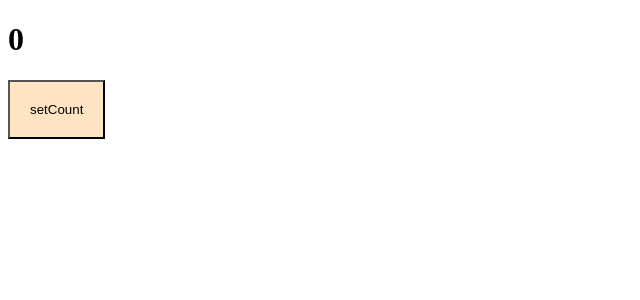
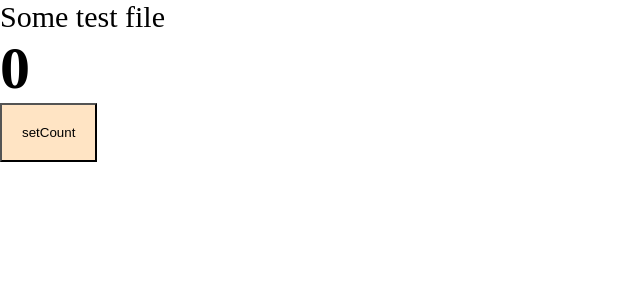
Before and after one commit to Gurgen-jpg/prod-project, a React app: page / in a window 1280 px wide. Shown: the top 300 px of the page, without its empty margins (0-640 px from the left). Built offline with nearby package versions, Linux system fonts and the light colour scheme.

Commit message:
add css .module. loader + miniCssExtractPlugin

```diff
--- /dev/null
+++ b/declaration.d.ts
@@ -0,0 +1,4 @@
+declare module '*.scss' {
+    const content: Record<string, string>;
+    export default content;
+}
--- a/package.json
+++ b/package.json
@@ -19,6 +19,7 @@
     "@types/webpack-dev-server": "^4.7.2",
     "css-loader": "^6.7.3",
     "html-webpack-plugin": "^5.5.0",
+    "mini-css-extract-plugin": "^2.5.3",
     "sass": "^1.58.0",
     "sass-loader": "^13.2.0",
     "style-loader": "^3.3.1",
--- /dev/null
+++ b/src/App.tsx
@@ -0,0 +1,14 @@
+import React from 'react';
+import {Counter} from "./components/Counter";
+import './index.scss';
+
+const App = () => {
+    return (
+        <div className='app'>
+            Some test file
+            <Counter/>
+        </div>
+    );
+};
+
+export default App;
--- /dev/null
+++ b/src/components/Counter.module.scss
@@ -0,0 +1,8 @@
+.button {
+    padding: 20px;
+    background-color: bisque;
+}
+.btn {
+    color: red;
+    background: aqua;
+}
--- a/src/components/Counter.scss
+++ /dev/null
@@ -1,4 +0,0 @@
-button {
-    padding: 20px;
-    background-color: bisque;
-}
--- a/src/components/Counter.tsx
+++ b/src/components/Counter.tsx
@@ -1,5 +1,5 @@
 import {useState} from "react";
-import './Counter.scss';
+import style from './Counter.module.scss';
 
 export const Counter = () => {
     const setPlus = () => {
@@ -10,6 +10,7 @@ export const Counter = () => {
         <div>
             <h1>{count}</h1>
             <button
+                className={style.button}
             onClick={setPlus}
             >setCount
             </button>
--- /dev/null
+++ b/src/index.scss
@@ -0,0 +1,9 @@
+* {
+  margin: 0;
+  padding: 0;
+  box-sizing: border-box;
+}
+
+.app {
+  font-size: 30px;
+}
--- a/src/index.tsx
+++ b/src/index.tsx
@@ -1,9 +1,8 @@
 import {render} from "react-dom";
-import {Counter} from "./components/Counter";
+import App from "./App";
+
 
 render(
-    <div>
-        <Counter/>
-    </div>,
+    <App/>,
     document.getElementById('root')
 )
```
Also changed, not shown: 4 other files (tests, documents, lock files or other folders).
